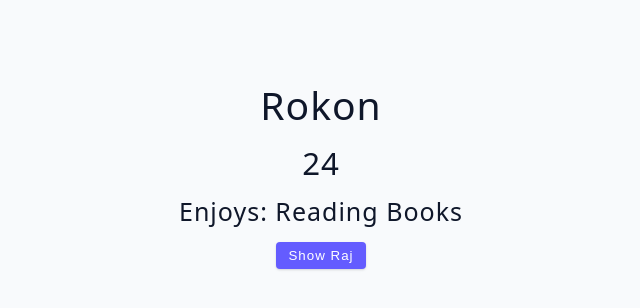
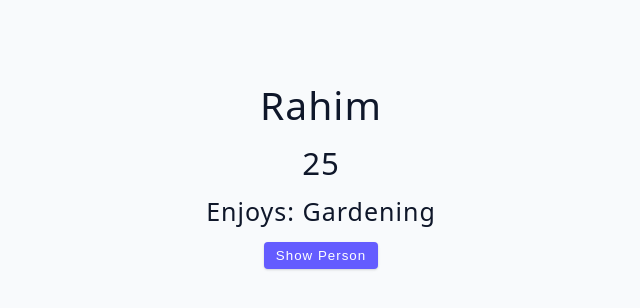
Before and after one commit to m-rokon/react-again, a React (Vite) app in the folder 03-advanced-react/: page / in a window 1280 px wide. Shown: the top 308 px of the page, without its empty margins (319-959 px from the left). Built offline with nearby package versions, Linux system fonts and the light colour scheme.

Commit message:
`useState` object example complete

```diff
--- a/03-advanced-react/src/tutorial/01-useState/starter/04-useState-object.jsx
+++ b/03-advanced-react/src/tutorial/01-useState/starter/04-useState-object.jsx
@@ -1,23 +1,30 @@
 import { useState } from "react";
 
 const UseStateObject = () => {
-    const [name, setName] = useState("Rokon");
-    const [age, setAge] = useState(24);
-    const [hobby, setHobby] = useState("Reading books");
+    // const [name, setName] = useState("Rokon");
+    // const [age, setAge] = useState(24);
+    // const [hobby, setHobby] = useState("Reading books");
+
+    const [person, setPerson] = useState({
+        name: "Rahim",
+        age: 25,
+        hobby: "Gardening",
+    });
 
     const displayPerson = () => {
-        setName("Raj");
-        setAge(27);
-        setHobby("Swim");
+        // setName("Raj");
+        // setAge(27);
+        // setHobby("Swim");
+        setPerson({ name: "Rafi", age: 26, hobby: "Running" });
     };
 
     return (
         <>
-            <h2>{name}</h2>
-            <h3>{age}</h3>
-            <h4>Enjoys: {hobby}</h4>
+            <h2>{person.name}</h2>
+            <h3>{person.age}</h3>
+            <h4>Enjoys: {person.hobby}</h4>
             <button className="btn" onClick={displayPerson}>
-                Show Raj
+                Show Person
             </button>
         </>
     );
```
